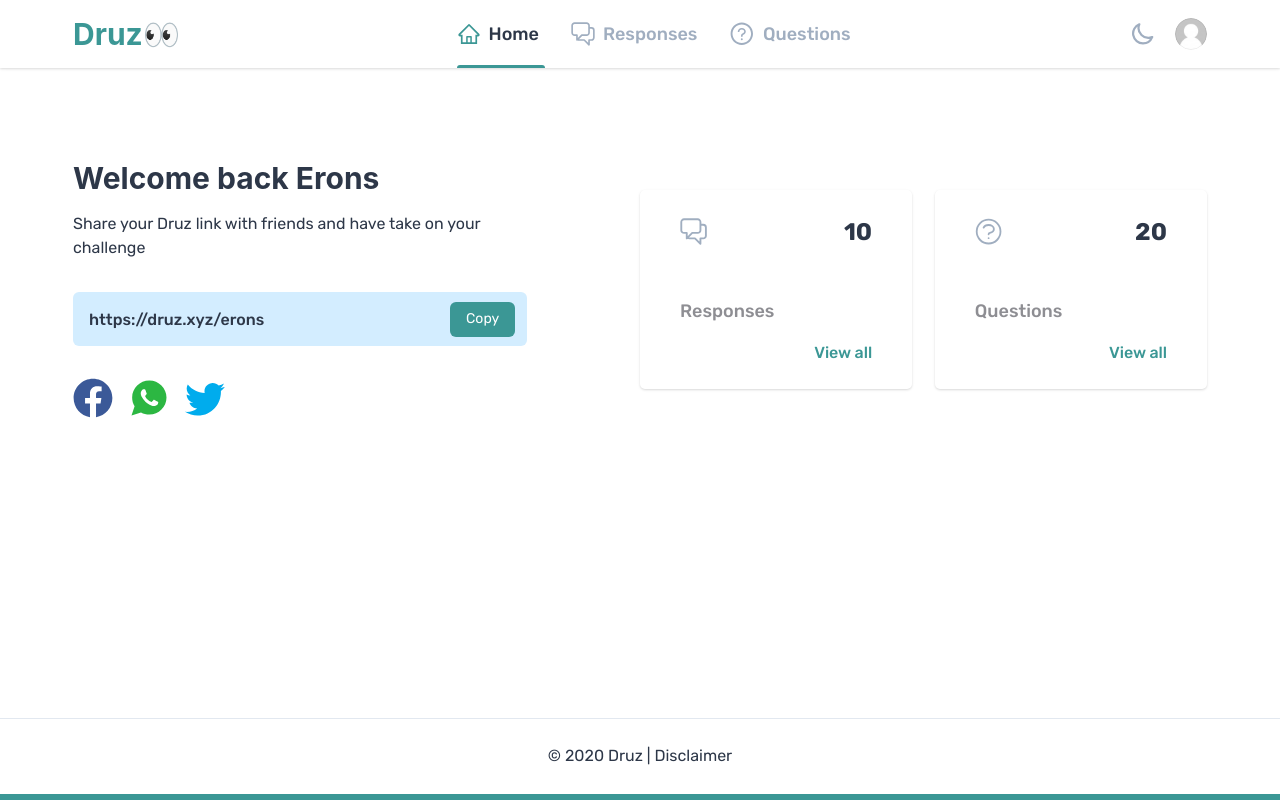
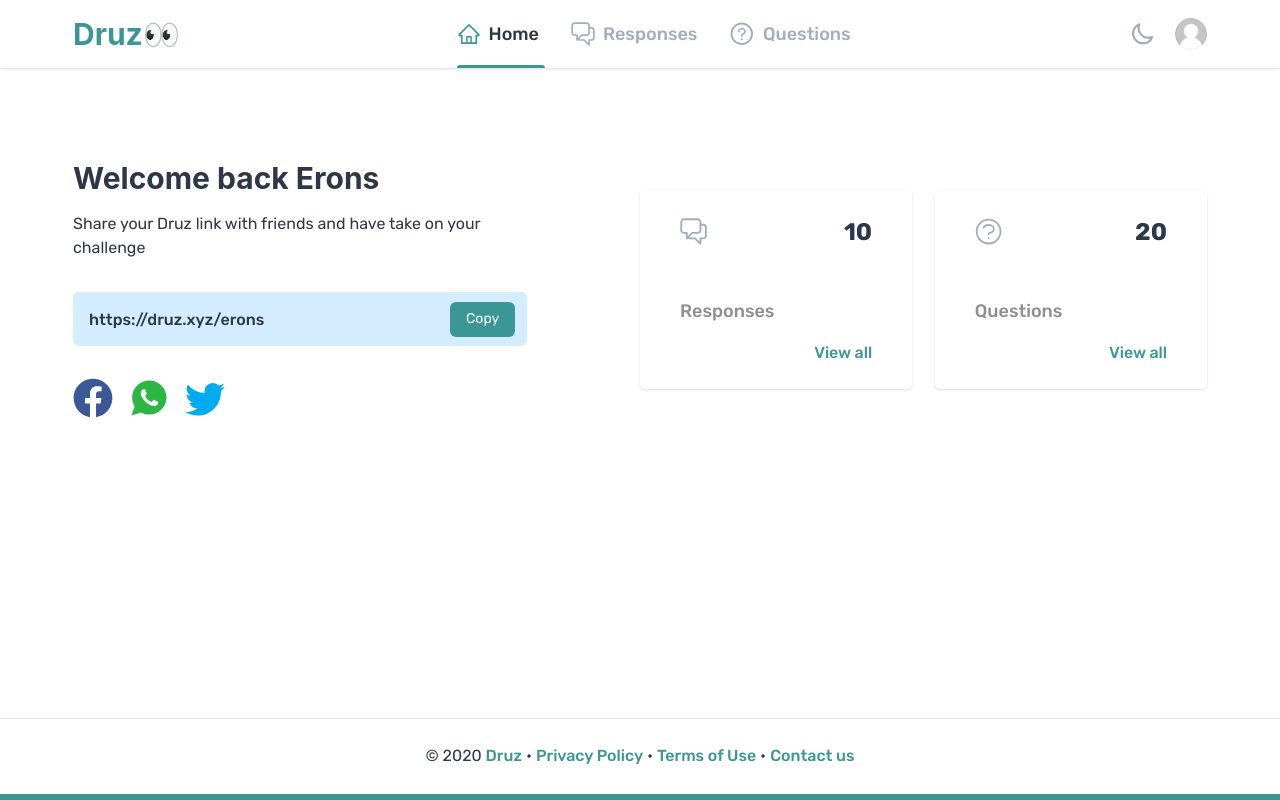
Before and after one commit to TEECOD3/druz-frontend, a Next.js app: page /home in a window 1280 px wide. Built offline with nearby package versions, Linux system fonts and the light colour scheme.

Commit message:
getting set for api integration

```diff
--- a/components/footer.tsx
+++ b/components/footer.tsx
@@ -19,13 +19,53 @@ const Footer: React.FC = () => {
       <Box m="0 auto" maxW={["1200px"]}>
         <Text fontSize="md" d="block" textAlign="center">
           &copy; {new Date().getFullYear()}{" "}
-          <Link href="https://twitter.com/druz_app">
-            <a>Druz</a>
-          </Link>{" "}
-          |{" "}
-          <Link href="/disclaimer">
-            <a>Disclaimer</a>
-          </Link>
+          <Text
+            color="brand.primary"
+            fontWeight={500}
+            _hover={{ textDecoration: "underline" }}
+            as="span"
+          >
+            <Link href="https://twitter.com/druz_app">
+              <a>Druz</a>
+            </Link>
+          </Text>{" "}
+          &#8226;{" "}
+          <Text
+            color="brand.primary"
+            fontWeight={500}
+            _hover={{ textDecoration: "underline" }}
+            as="span"
+          >
+            <Link href="/privacy-policy">
+              <a>Privacy Policy</a>
+            </Link>
+          </Text>{" "}
+          &#8226;{" "}
+          <Text
+            color="brand.primary"
+            fontWeight={500}
+            _hover={{ textDecoration: "underline" }}
+            as="span"
+          >
+            <Link href="/terms-of-use">
+              <a>Terms of Use</a>
+            </Link>
+          </Text>{" "}
+          <Text d={{ base: "none", md: "inline" }} as="span">
+            &#8226;
+          </Text>{" "}
+          <Text
+            color="brand.primary"
+            fontWeight={500}
+            _hover={{ textDecoration: "underline" }}
+            d={{ base: "block", md: "inline" }}
+            textAlign="center"
+            as="span"
+          >
+            <Link href="mailto:druzcontact@gmail.com">
+              <a>Contact us</a>
+            </Link>
+          </Text>
         </Text>
       </Box>
     </Box>
--- a/components/navbar.tsx
+++ b/components/navbar.tsx
@@ -308,14 +308,39 @@ const Header: React.FC = () => {
                 </Box>
               )}
             </Flex>
-            <Box d={["block", "block", "none"]}>
+            <Flex
+              justify="flex-end"
+              align="center"
+              d={{ base: "flex", md: "none" }}
+            >
+              <Box
+                mr=".8rem"
+                onClick={toggleColorMode}
+                as="button"
+                padding="5px"
+              >
+                <MoonIcon
+                  d={colorMode === "light" ? "flex" : "none"}
+                  w="20px"
+                  h="20px"
+                  color="transparent"
+                />
+                <FaSun
+                  style={{
+                    display: colorMode === "dark" ? "flex" : "none",
+                    color: "#718096",
+                    width: "20px",
+                    height: "20px",
+                  }}
+                />
+              </Box>
               <HamburgerIcon
                 onClick={() => setShowMobileNav(true)}
                 w="20px"
                 h="20px"
                 color={colorValue}
               />
-            </Box>
+            </Flex>
           </Flex>
         </Container>
       </chakra.header>
--- a/views/home/index.tsx
+++ b/views/home/index.tsx
@@ -114,7 +114,11 @@ const Home: React.FC = () => {
                     Responses
                   </Text>
                   <HStack justify="flex-end">
-                    <Text fontWeight={500} color="brand.primary">
+                    <Text
+                      _hover={{ textDecoration: "underline" }}
+                      fontWeight={500}
+                      color="brand.primary"
+                    >
                       <Link href="/responses">
                         <a>View all</a>
                       </Link>
@@ -146,7 +150,11 @@ const Home: React.FC = () => {
                     Questions
                   </Text>
                   <HStack justify="flex-end">
-                    <Text fontWeight={500} color="brand.primary">
+                    <Text
+                      _hover={{ textDecoration: "underline" }}
+                      fontWeight={500}
+                      color="brand.primary"
+                    >
                       <Link href="/responses">
                         <a>View all</a>
                       </Link>
--- a/views/questions/index.tsx
+++ b/views/questions/index.tsx
@@ -28,6 +28,7 @@ const Questions: React.FC = () => {
         py={4}
       >
         <Container>
+          <Box mx="auto" width={{ base: "100%", md: "70%" }}>
             <Stack
               direction={{ base: "column", md: "row" }}
               justify="space-between"
@@ -40,13 +41,16 @@ const Questions: React.FC = () => {
                 Add a New Question
               </Button>
             </Stack>
+          </Box>
         </Container>
       </Box>
       <Box pt={{ base: 6, md: 8 }}>
         <Container>
           <Text
+            mx="auto"
+            width={{ base: "100%", md: "70%" }}
             fontWeight="bold"
-            mb={2}
+            mb={4}
             color={colorMode == "dark" ? "inherit" : "brand.grey"}
           >
             Showing 10 Questions
--- a/views/questions/singleQuestion.tsx
+++ b/views/questions/singleQuestion.tsx
@@ -24,12 +24,15 @@ const SingleQuestion: React.FC = () => {
       borderRadius="5px"
       align="flex-start"
       mb={{ base: 4, md: 6 }}
+      width={{ base: "100%", md: "70%" }}
+      mx="auto"
     >
       <Box width="100%" p={{ base: "1rem", md: "1rem 1.5rem" }}>
         <Text fontSize="lg">How&rsquo;s my name stored on your phone?</Text>
       </Box>
       <HStack
-        p={{ base: ".7rem", md: ".7rem 1.5rem" }}
+        py=".7rem"
+        px={{ base: "3rem", md: "2rem" }}
         width="100%"
         justify="flex-end"
         align="center"
--- a/views/responses/index.tsx
+++ b/views/responses/index.tsx
@@ -26,6 +26,7 @@ const Responses: React.FC = () => {
         py={4}
       >
         <Container>
+          <Box mx="auto" width={["100%", "70%", "50%"]}>
             <Stack
               direction={{ base: "column", md: "row" }}
               justify="space-between"
@@ -35,6 +36,7 @@ const Responses: React.FC = () => {
                 All Responses
               </Heading>
             </Stack>
+          </Box>
         </Container>
       </Box>
       <Box pt={{ base: 6, md: 8 }}>
```
Also changed, not shown: components/mobileNav.tsx (+37 -48 lines). Lines whose indentation alone changed are shown as unchanged.
